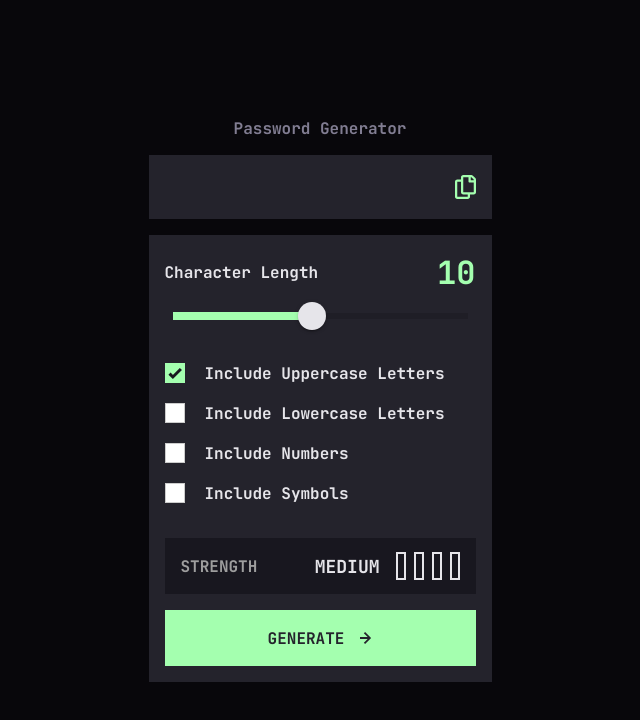
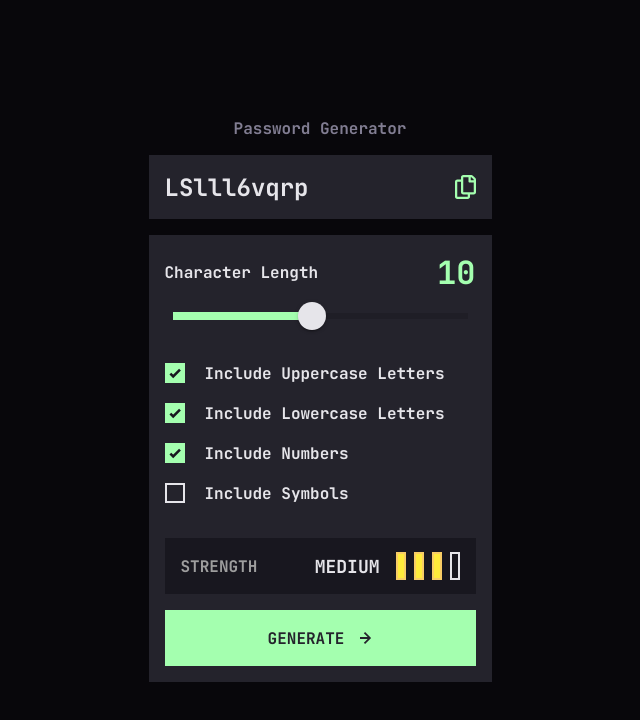
Before and after one commit to stephjoseph/password-generator, a Vue app: page / in a window 1280 px wide. Shown: the top 720 px of the page, without its empty margins (320-960 px from the left). Built offline with nearby package versions, Linux system fonts and the light colour scheme.

Commit message:
feat: app logic

```diff
--- a/src/App.vue
+++ b/src/App.vue
@@ -8,12 +8,15 @@
     <div class="flex flex-col w-full gap-4">
       <div class="relative">
         <input
+          v-model="state.password.value"
           type="text"
           class="w-full h-16 bg-dark-grey font-['JetBrains_Mono'] font-bold text-[1.5rem] leading-[1.938rem] tracking-normal p-4 focus:outline-none caret-neon-green pr-[3.25rem]"
         />
         <button
+          v-if="!copied"
           type="button"
           class="absolute w-8 h-8 flex items-center justify-center top-4 right-[10px] z-10"
+          @click="copyPassword"
         >
           <div class="w-[1.313rem] h-[1.5rem] group">
             <svg
@@ -33,6 +36,24 @@
             </svg>
           </div>
         </button>
+        <div
+          v-else
+          class="absolute w-8 h-8 flex items-center justify-center top-4 right-[10px] z-10"
+        >
+          <svg
+            width="28"
+            height="20"
+            viewBox="0 0 15 13"
+            fill="none"
+            xmlns="http://www.w3.org/2000/svg"
+          >
+            <path
+              d="M2 6.60659L5.39341 10L13.3934 2"
+              stroke="#A4FFAF"
+              stroke-width="3"
+            />
+          </svg>
+        </div>
       </div>
 
       <div class="w-full flex flex-col gap-8 bg-dark-grey p-4">
@@ -42,10 +63,12 @@
               class="font-['JetBrains_Mono'] font-bold text-base leading-[1.313rem] tracking-normal text-almost-white"
               >Character Length</label
             >
-            <span class="font-heading-l text-neon-green">{{ slider }}</span>
+            <span class="font-heading-l text-neon-green">{{
+              passwordLength
+            }}</span>
           </div>
           <v-slider
-            v-model="slider"
+            v-model="passwordLength"
             color="#A4FFAF"
             track-color="#18171F"
             thumb-color="#E6E5EA"
@@ -58,7 +81,12 @@
         </div>
         <div class="flex flex-col gap-4">
           <div>
-            <input type="checkbox" checked class="custom-checkbox" />
+            <input
+              v-model="state.includeUppercase.value"
+              id="uppercase"
+              type="checkbox"
+              class="custom-checkbox"
+            />
             <label
               for="uppercase"
               class="font-['JetBrains_Mono'] font-bold text-base leading-[1.313rem] tracking-normal text-almost-white pl-10"
@@ -66,7 +94,12 @@
             >
           </div>
           <div>
-            <input type="checkbox" class="custom-checkbox" />
+            <input
+              v-model="state.includeLowercase.value"
+              id="lowercase"
+              type="checkbox"
+              class="custom-checkbox"
+            />
             <label
               for="lowercase"
               class="font-['JetBrains_Mono'] font-bold text-base leading-[1.313rem] tracking-normal text-almost-white pl-10"
@@ -74,7 +107,12 @@
             >
           </div>
           <div>
-            <input type="checkbox" class="custom-checkbox" />
+            <input
+              v-model="state.includeNumbers.value"
+              id="numbers"
+              type="checkbox"
+              class="custom-checkbox"
+            />
             <label
               for="numbers"
               class="font-['JetBrains_Mono'] font-bold text-base leading-[1.313rem] tracking-normal text-almost-white pl-10"
@@ -82,7 +120,12 @@
             >
           </div>
           <div>
-            <input type="checkbox" class="custom-checkbox" />
+            <input
+              v-model="state.includeSymbols.value"
+              id="symbols"
+              type="checkbox"
+              class="custom-checkbox"
+            />
             <label
               for="symbols"
               class="font-['JetBrains_Mono'] font-bold text-base leading-[1.313rem] tracking-normal text-almost-white pl-10"
@@ -100,25 +143,60 @@
               Strength
             </h2>
             <div class="flex items-center gap-4">
-              <span class="font-body text-almost-white uppercase">Medium</span>
+              <span class="font-body text-almost-white uppercase">{{
+                passwordStrength
+              }}</span>
               <div class="flex gap-2 w-16 h-[1.75rem]">
                 <div
-                  class="w-[0.625rem] h-[1.75rem] ring-2 ring-almost-white ring-inset"
+                  class="w-[0.625rem] h-[1.75rem] border-2 border-solid transition-colors duration-500"
+                  :class="[
+                    passwordStrength === 'Too Weak'
+                      ? 'border-red bg-red'
+                      : passwordStrength === 'Weak'
+                      ? 'border-orange bg-orange'
+                      : passwordStrength === 'Medium'
+                      ? 'border-yellow bg-yellow'
+                      : passwordStrength === 'Strong'
+                      ? 'border-neon-green bg-neon-green'
+                      : 'border-almost-white',
+                  ]"
                 ></div>
                 <div
-                  class="w-[0.625rem] h-[1.75rem] ring-2 ring-almost-white ring-inset"
+                  class="w-[0.625rem] h-[1.75rem] border-2 border-solid transition-colors duration-500"
+                  :class="[
+                    passwordStrength === 'Weak'
+                      ? 'border-orange bg-orange'
+                      : passwordStrength === 'Medium'
+                      ? 'border-yellow bg-yellow'
+                      : passwordStrength === 'Strong'
+                      ? 'border-neon-green bg-neon-green'
+                      : 'border-almost-white',
+                  ]"
                 ></div>
                 <div
-                  class="w-[0.625rem] h-[1.75rem] ring-2 ring-almost-white ring-inset"
+                  class="w-[0.625rem] h-[1.75rem] border-2 border-solid transition-colors duration-500"
+                  :class="[
+                    passwordStrength === 'Medium'
+                      ? 'border-yellow bg-yellow'
+                      : passwordStrength === 'Strong'
+                      ? 'border-neon-green bg-neon-green'
+                      : 'border-almost-white',
+                  ]"
                 ></div>
                 <div
-                  class="w-[0.625rem] h-[1.75rem] ring-2 ring-almost-white ring-inset"
+                  class="w-[0.625rem] h-[1.75rem] border-2 border-solid transition-colors duration-500"
+                  :class="[
+                    passwordStrength === 'Strong'
+                      ? 'border-neon-green bg-neon-green'
+                      : 'border-almost-white',
+                  ]"
                 ></div>
               </div>
             </div>
           </div>
           <button
             class="w-full h-14 bg-neon-green flex items-center justify-center gap-4 group hover:bg-transparent hover:border-2 hover:border-neon-green hover:border-solid transition-colors duration-300"
+            @click="generatePassword"
           >
             <span
               class="font-['JetBrains_Mono'] font-bold text-base leading-[1.313rem] tracking-normal text-dark-grey uppercase group-hover:text-neon-green group-active:text-neon-green transition-colors duration-300"
@@ -147,10 +225,98 @@
 </template>
 
 <script>
+import { ref, computed } from 'vue';
 export default {
-  data() {
+  setup() {
+    const passwordLength = ref(10);
+    const state = {
+      includeUppercase: ref(true),
+      includeLowercase: ref(true),
+      includeNumbers: ref(true),
+      includeSymbols: ref(false),
+      password: ref(''),
+    };
+    const copied = ref(false);
+
+    const containsCharacterSets = (state) => {
+      return (
+        state.includeUppercase.value ||
+        state.includeLowercase.value ||
+        state.includeNumbers.value ||
+        state.includeSymbols.value
+      );
+    };
+
+    const countCharacterSets = (state) => {
+      return [
+        state.includeUppercase.value,
+        state.includeLowercase.value,
+        state.includeNumbers.value,
+        state.includeSymbols.value,
+      ].filter((value) => value).length;
+    };
+
+    const passwordStrength = computed(() => {
+      if (passwordLength.value < 4 || !containsCharacterSets(state)) {
+        return 'Too Weak';
+      } else if (passwordLength.value < 8 || countCharacterSets(state) < 3) {
+        return 'Weak';
+      } else if (passwordLength.value < 12 || countCharacterSets(state) < 4) {
+        return 'Medium';
+      } else {
+        return 'Strong';
+      }
+    });
+
+    const generateCharacterSets = (state) => {
+      const sets = [
+        state.includeUppercase.value ? 'ABCDEFGHIJKLMNOPQRSTUVWXYZ' : '',
+        state.includeLowercase.value ? 'abcdefghijklmnopqrstuvwxyz' : '',
+        state.includeNumbers.value ? '0123456789' : '',
+        state.includeSymbols.value ? '!@#$%^&*()_+[]{}|;:,.<>?/' : '',
+      ];
+      return sets.join('');
+    };
+
+    const generatePassword = () => {
+      const characters = generateCharacterSets(state);
+      let password = '';
+      if (characters) {
+        for (let i = 0; i < passwordLength.value; i++) {
+          const randomIndex = Math.floor(Math.random() * characters.length);
+          password += characters[randomIndex];
+        }
+        state.password.value = password;
+      } else {
+        password = '';
+        state.password.value = password;
+      }
+    };
+
+    const copyPassword = async () => {
+      const passwordToCopy = state.password.value;
+      try {
+        await navigator.clipboard.writeText(passwordToCopy);
+        copied.value = true;
+
+        setTimeout(() => {
+          copied.value = false;
+        }, 3000); // 3000 milliseconds (3 seconds)
+      } catch (err) {
+        console.error('Failed to copy text: ', err);
+      }
+    };
+
+    // generate password on load
+    generatePassword();
+
     return {
-      slider: 10,
+      state,
+      passwordLength,
+      passwordStrength,
+      generatePassword,
+      copied,
+      copyPassword,
     };
   },
 };
@@ -189,12 +355,16 @@ export default {
   top: 0;
   width: 20px;
   height: 20px;
-  border: 1px solid #ccc;
-  background-color: #fff;
+  border: 2px solid #e6e5ea;
+  background-color: transparent;
+  transition-property: color, background-color, border-color,
+    text-decoration-color, fill, stroke;
+  transition-timing-function: cubic-bezier(0.4, 0, 0.2, 1);
+  transition-duration: 300ms;
 }
 
 .custom-checkbox:checked + label::before {
   background: url('./assets/check.svg') #a4ffaf center/contain no-repeat;
-  border: none;
+  border-color: #a4ffaf;
 }
 </style>
```
